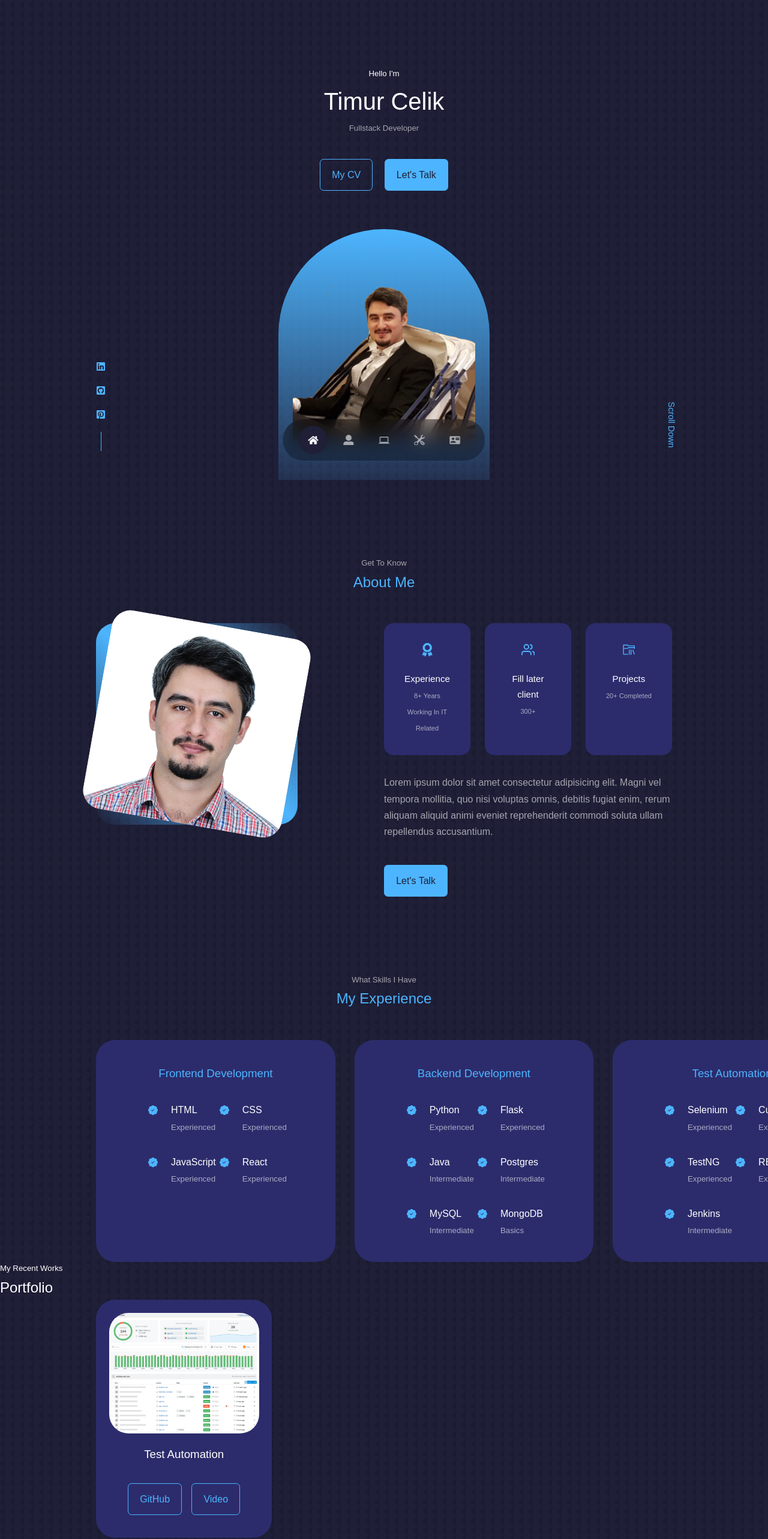
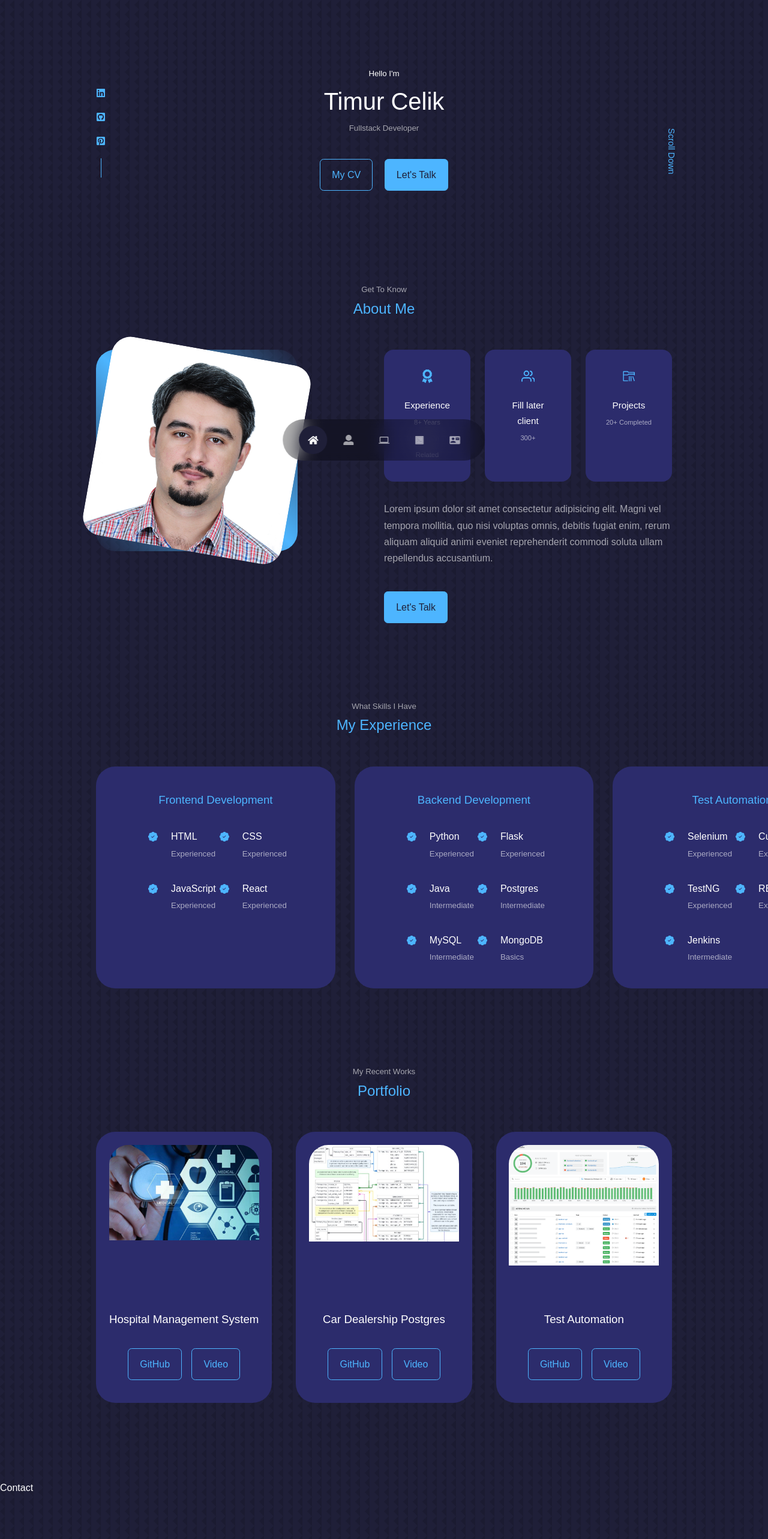
Before and after one commit to timurmalkoc/MyPortfolio, a React (Create React App) app: page / in a window 1280 px wide. Shown: the top 2566 px of the page at 60% size. Built offline with nearby package versions, Linux system fonts and the light colour scheme.

Commit message:
fix portfolio

```diff
--- a/src/components/header/Header.jsx
+++ b/src/components/header/Header.jsx
@@ -1,7 +1,6 @@
 import React from 'react'
 import './header.css'
 import Buttons from './Buttons'
-import ME from '../../media/me.png'
 import HeaderSocial from './HeaderSocial'
 
 const Header = () => {
@@ -14,9 +13,6 @@ const Header = () => {
       <Buttons/>
       <HeaderSocial/>
 
-      <div className="me">
-        <img src={ME} alt="me"/>
-      </div>
 
       <a href="#contact" className='scroll__down'>Scroll Down</a>
 
--- a/src/components/header/header.css
+++ b/src/components/header/header.css
@@ -1,5 +1,5 @@
 header {
-    height: 100vh;
+    height: 43vh;
     padding-top: 7rem;
     overflow: hidden;
 }
--- a/src/components/nav/Nav.jsx
+++ b/src/components/nav/Nav.jsx
@@ -1,7 +1,7 @@
 import React from 'react'
 import './nav.css'
 import { FaHome, FaUserAlt } from 'react-icons/fa'
-import { BsTools } from 'react-icons/bs'
+import { AiTwotoneCode } from 'react-icons/ai'
 import { MdContactMail, MdComputer } from 'react-icons/md'
 import { useState } from 'react'
 
@@ -12,7 +12,7 @@ const Nav = () => {
       <a href="#" onClick={() => setActiveNav('#')} className={activeNav === "#" ? 'active' : null}><FaHome/></a>
       <a href="#about" onClick={() => setActiveNav('#about')} className={activeNav === "#about" ? 'active' : null}><FaUserAlt/></a>
       <a href="#experience" onClick={() => setActiveNav('#experience')} className={activeNav === "#experience" ? 'active' : null}><MdComputer/></a>
-      <a href="#portfolio" onClick={() => setActiveNav('#portfolio')} className={activeNav === "#portfolio" ? 'active' : null}><BsTools/></a>
+      <a href="#portfolio" onClick={() => setActiveNav('#portfolio')} className={activeNav === "#portfolio" ? 'active' : null}><AiTwotoneCode/></a>
       <a href="#contact" onClick={() => setActiveNav('#contact')} className={activeNav === "#contact" ? 'active' : null}><MdContactMail/></a>
     </nav>
   )
--- a/src/components/portfolio/Portfolio.jsx
+++ b/src/components/portfolio/Portfolio.jsx
@@ -1,6 +1,8 @@
 import React from 'react'
 import './portfolio.css'
 import Test from '../../media/test.png'
+import CarDealer from '../../media/car_dealership.jpg'
+import HMS from '../../media/hms.jpg'
 
 const data = [
   {
@@ -10,19 +12,35 @@ const data = [
     github: "https://github.com/timurmalkoc/AutomationProject",
     demo: "",
     video: "https://www.linkedin.com/feed/update/urn:li:activity:6977665953274712064/"
+  },
+  {
+    id:2,
+    img: CarDealer,
+    title: "Car Dealership Postgres",
+    github: "https://github.com/timurmalkoc/Car-Dealership-DB",
+    demo: "",
+    video: "https://www.linkedin.com/feed/update/urn:li:activity:6977664185824366593/"
+  },
+  {
+    id:3,
+    img: HMS,
+    title: "Hospital Management System",
+    github: "https://github.com/timurmalkoc/Hospital_Management_System",
+    demo: "",
+    video: "https://www.linkedin.com/feed/update/urn:li:activity:6980029663884558336/"
   }
 ]
 
 
 const Portfolio = () => {
   return (
-    <div id='portfolio'>
+    <section id='portfolio'>
       <h5>My Recent Works</h5>
       <h2>Portfolio</h2>
 
       <div className="container portfolio__container">
         {
-          data.map(({id, img, title, github, demo, video}) => {
+          data.reverse().map(({id, img, title, github, demo, video}) => {
             return(
               <article key={id} className='portfolio__item'>
                 <div className="portfolio__item-image">
@@ -39,7 +57,7 @@ const Portfolio = () => {
           })
         }
       </div>
-    </div>
+    </section>
   )
 }
 
--- a/src/components/portfolio/portfolio.css
+++ b/src/components/portfolio/portfolio.css
@@ -20,6 +20,7 @@
 .portfolio__item-image {
     border-radius: 2rem;
     overflow: hidden;
+    height: 16rem;
 }
 
 .portfolio__item h3 {
```
Also changed, not shown: src/media/car_dealership.jpg (added), src/media/hms.jpg (added).
